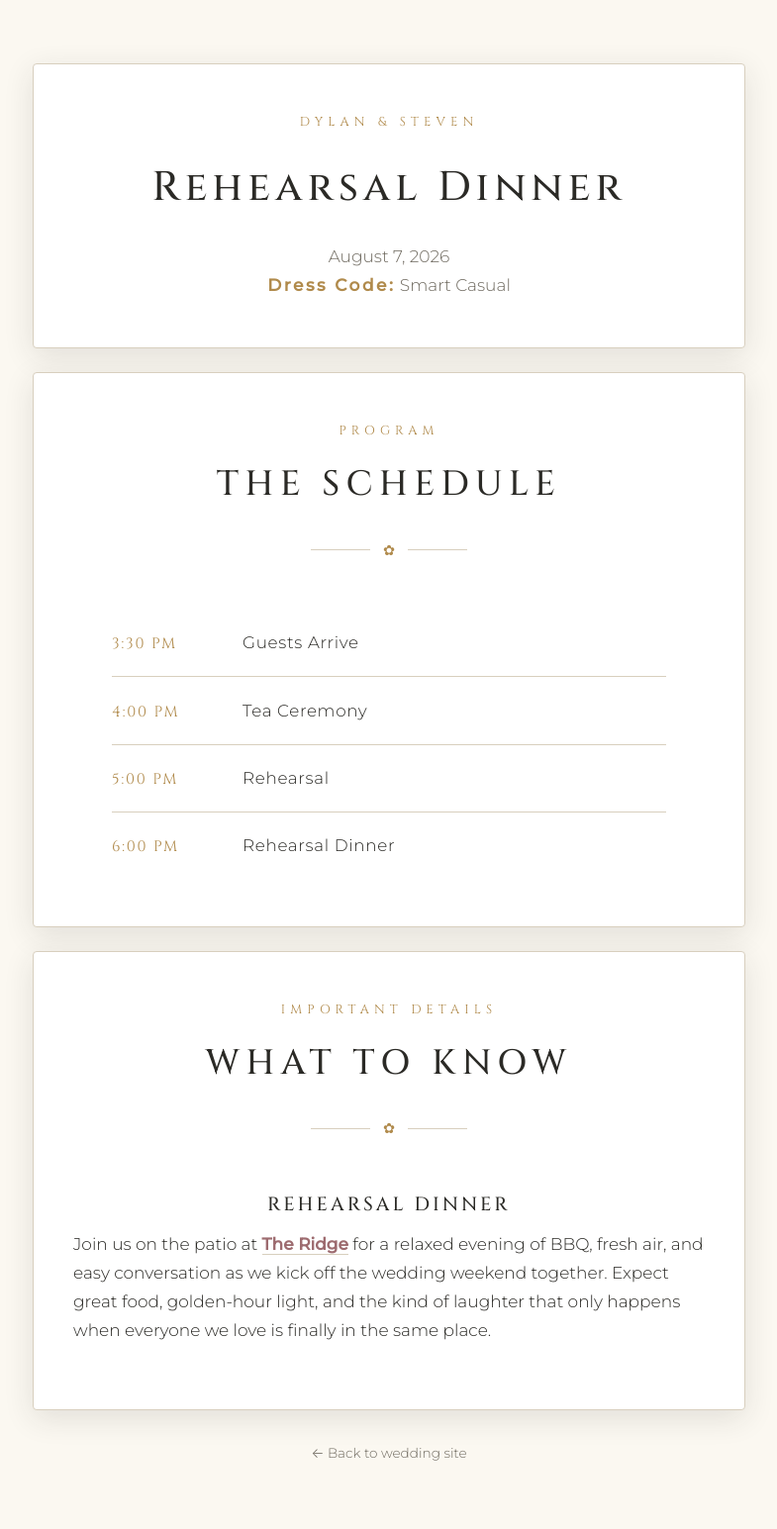
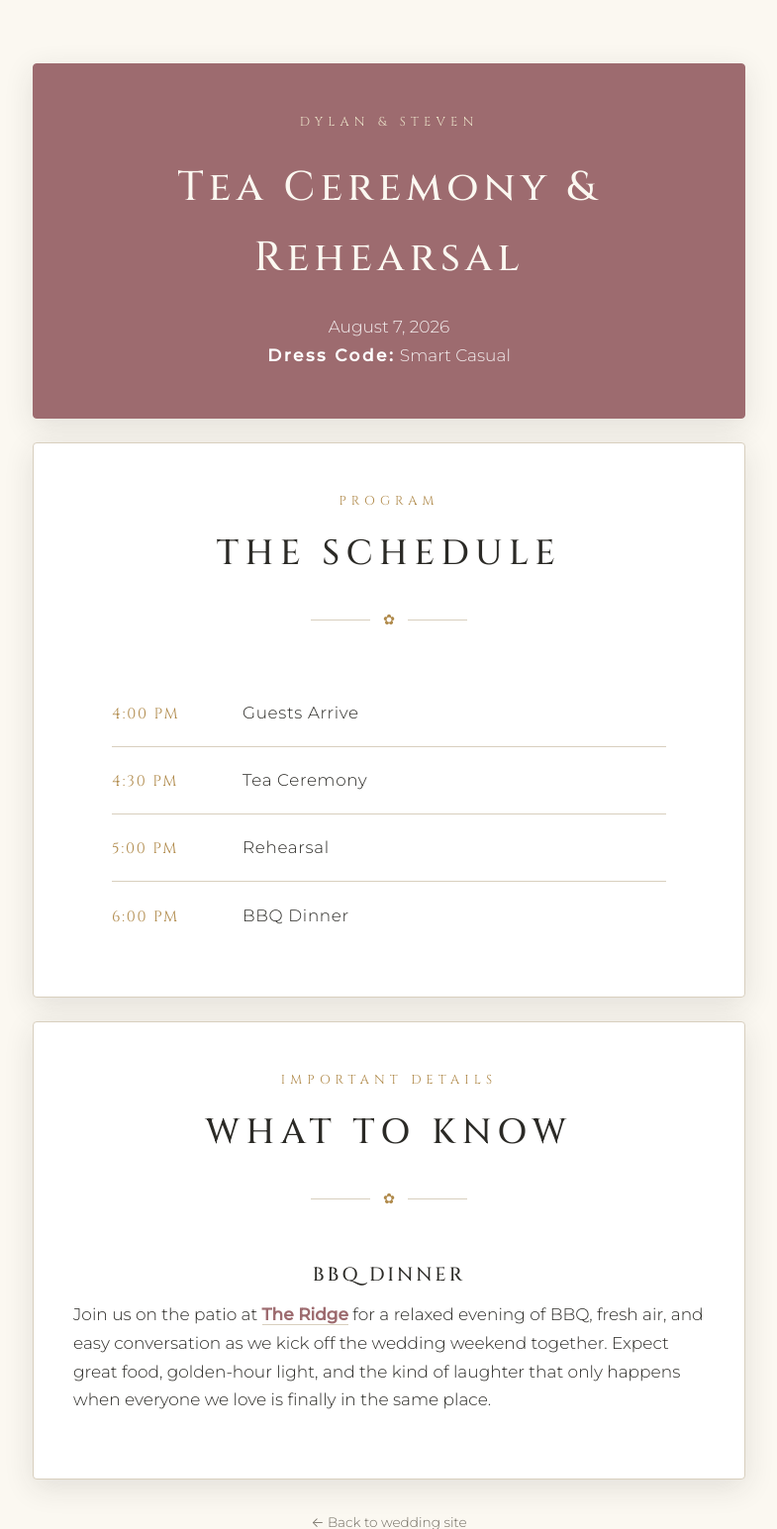
Before and after one commit to stevenliuxd/wedding-site, a Flask app: page /rehearsal in a window 1280 px wide. Shown: the top 1545 px of the page at 99% size, without its empty margins (247-1032 px from the left). Run offline with Flask 3, Linux system fonts and the light colour scheme.

Commit message:
Update wedding site copy and rehearsal page details
Rewrite the "How It Began" story, refresh dress code and parking copy
on the main page, retitle the rehearsal page to "Tea Ceremony &
Rehearsal", shift the schedule times, and rename "Rehearsal Dinner" to
"BBQ Dinner". Also apply the mauve card styling to the rehearsal and
wedding party header cards.

Co-Authored-By: Claude Opus 4.7 <noreply@anthropic.com>

```diff
--- a/templates/rehearsal.html
+++ b/templates/rehearsal.html
@@ -3,7 +3,7 @@
 <head>
   <meta charset="UTF-8">
   <meta name="viewport" content="width=device-width, initial-scale=1.0">
-  <title>Rehearsal Dinner · Dylan &amp; Steven</title>
+  <title>Tea Ceremony &amp; Rehearsal · Dylan &amp; Steven</title>
   <link rel="preconnect" href="https://fonts.googleapis.com">
   <link rel="preconnect" href="https://fonts.gstatic.com" crossorigin>
   <link href="https://fonts.googleapis.com/css2?family=Cinzel:wght@400;500;600;700&family=Montserrat:wght@300;400;500&display=swap" rel="stylesheet">
@@ -11,13 +11,13 @@
 </head>
 <body class="form-page">
 
-<div class="form-card">
+<div class="form-card form-card-mauve">
   <div style="text-align: center;">
     <div class="eyebrow">Dylan &amp; Steven</div>
-    <h1>Rehearsal Dinner</h1>
+    <h1>Tea Ceremony &amp; Rehearsal</h1>
     <p class="form-intro" style="margin-bottom: 0;">
       August 7, 2026<br>
-      <strong>Dress Code:</strong> Smart Casual
+      <strong style="color: #fff;">Dress Code:</strong> Smart Casual
     </p>
   </div>
 </div>
@@ -30,11 +30,11 @@
   </div>
   <div class="program">
     <div class="program-row">
-      <div class="program-time">3:30 PM</div>
+      <div class="program-time">4:00 PM</div>
       <div class="program-event">Guests Arrive</div>
     </div>
     <div class="program-row">
-      <div class="program-time">4:00 PM</div>
+      <div class="program-time">4:30 PM</div>
       <div class="program-event">Tea Ceremony</div>
     </div>
     <div class="program-row">
@@ -43,7 +43,7 @@
     </div>
     <div class="program-row">
       <div class="program-time">6:00 PM</div>
-      <div class="program-event">Rehearsal Dinner</div>
+      <div class="program-event">BBQ Dinner</div>
     </div>
   </div>
 </div>
@@ -55,7 +55,7 @@
     <div class="divider">&#10047;</div>
   </div>
   <div class="event-card" style="text-align: left;">
-    <h3 style="text-align: center;">Rehearsal Dinner</h3>
+    <h3 style="text-align: center;">BBQ Dinner</h3>
     <p>Join us on the patio at <strong><a href="https://www.theridgeokotoks.ca/" target="_blank" rel="noopener">The Ridge</a></strong> for a relaxed evening of BBQ, fresh air, and easy conversation as we kick off the wedding weekend together. Expect great food, golden-hour light, and the kind of laughter that only happens when everyone we love is finally in the same place.</p>
   </div>
 </div>
--- a/templates/wedding_party.html
+++ b/templates/wedding_party.html
@@ -11,7 +11,7 @@
 </head>
 <body class="form-page">
 
-<div class="form-card">
+<div class="form-card form-card-mauve">
   <div style="text-align: center;">
     <div class="eyebrow">Dylan &amp; Steven</div>
     <h1>Wedding Party</h1>
```
Also changed, not shown: templates/index.html (+5 -5 lines).
